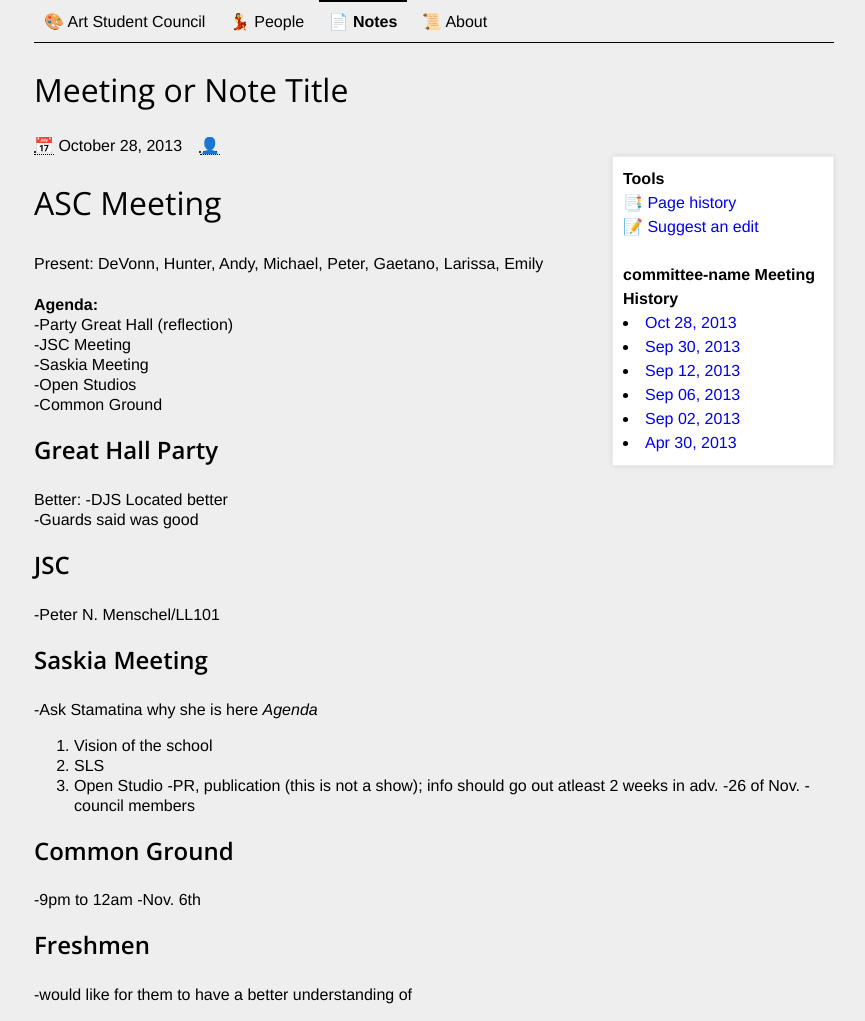
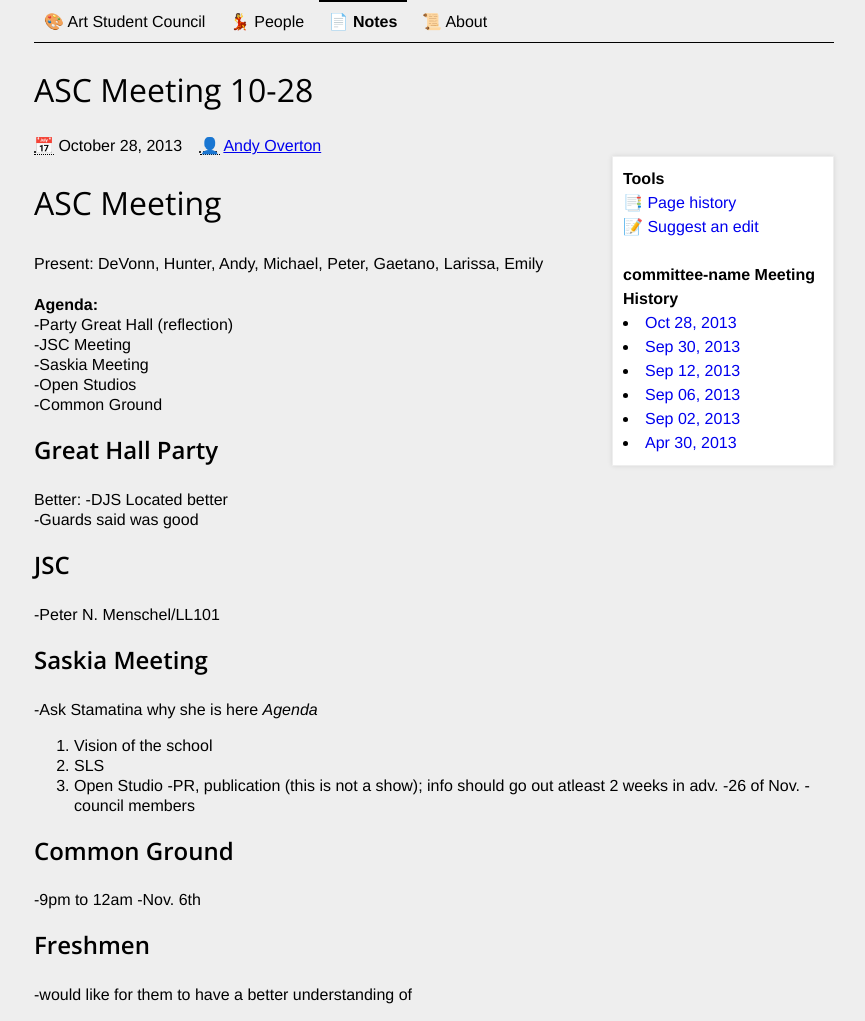
Before and after one commit to CooperASC/cooperasc.github.com, a Jekyll site: the page built from _posts/notes/2013-10-28-andy-overton-asc-meeting.md, in a window 1280 px wide. Shown: the whole page, without its empty margins (206-1071 px from the left). Built offline with Jekyll 4.4.1, drawn with Linux system fonts in a browser that asks for light colours.

Commit message:
Created 2013-10-28-andy-overton-asc-meeting.md

```diff
--- a/_posts/notes/2013-10-28-andy-overton-asc-meeting.md
+++ b/_posts/notes/2013-10-28-andy-overton-asc-meeting.md
@@ -4,8 +4,8 @@ published:
   - "true"
 category: notes
 layout: "notes-single"
-title: Meeting or Note Title
-notetaker: Firstname Lastname
+title: "ASC Meeting 10-28"
+notetaker: Andy Overton
 tags: "committee-name"
 filepath: "_posts/notes/2013-10-28-andy-overton-asc-meeting.md"
 ---
```
